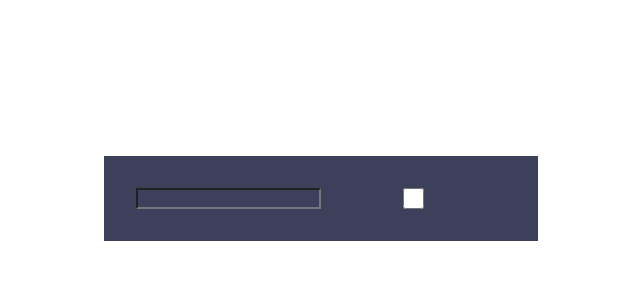
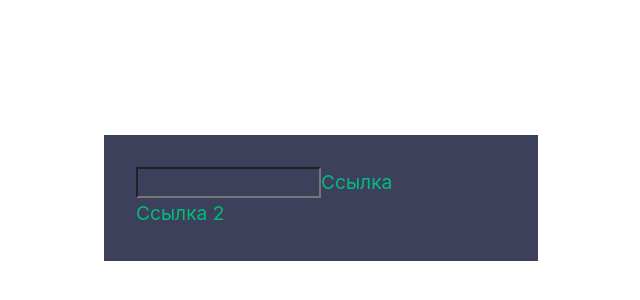
Before and after one commit to MakerAVGN/Vue3Base, a Vue app in the folder vue-project/: page / in a window 1280 px wide. Shown: the part 202-502 px from the top of the page, without its empty margins (319-959 px from the left). Built offline with nearby package versions, Linux system fonts and the light colour scheme.

Commit message:
Модификаторы клавиш в фреймворке Vue

```diff
--- a/vue-project/src/App.vue
+++ b/vue-project/src/App.vue
@@ -2,12 +2,28 @@
 export default {
   data() {
     return {
-      isDisabled: false,
+      inputText: "",
+      displayedText: "",
+      task_2: false,
+      task_3: '',
+      outputText: ''
     }
   },
   methods: {
-    a: function () {
-      this.isDisabled = !this.isDisabled
+    displayText() {
+      this.displayedText = this.inputText;
+    },
+    text1() {
+      this.task_2 = true;
+    },
+    left() {
+      this.outputText = 'left'
+    },
+    right() {
+      this.outputText = 'right'
+    },
+    middle() {
+      this.outputText = 'middle'
     }
   },
 };
@@ -15,10 +31,18 @@ export default {
 <template>
 
 
-  	<input :disabled="isDisabled" >
+ <div >
+      <input type="text" v-model="inputText" @keydown.enter="displayText" />
+      <p>{{ displayedText }}</p>
+    </div>
 
-    <input type="checkbox" v-model="isDisabled">
 
+    <a href="/" @click.ctrl="text1">Ссылка</a>
+    <p v-if="task_2">asdasds</p>
+
+
+    <a href="/" @click.left.prevent="left" @click.right.prevent="right"  @click.middle.prevent="middle">Ссылка 2</a>
+     <p>{{ outputText }}</p>
 
 
 
```
